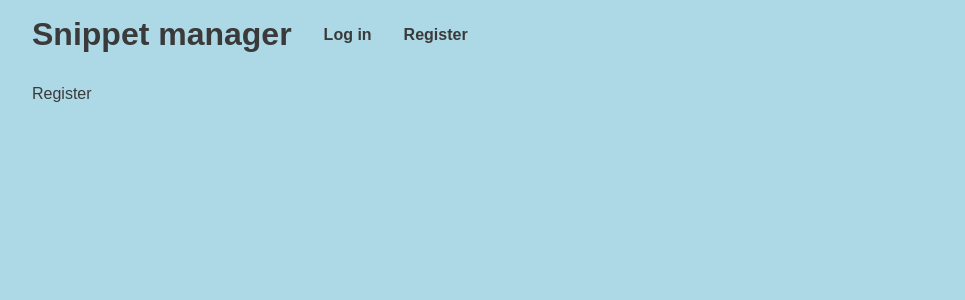
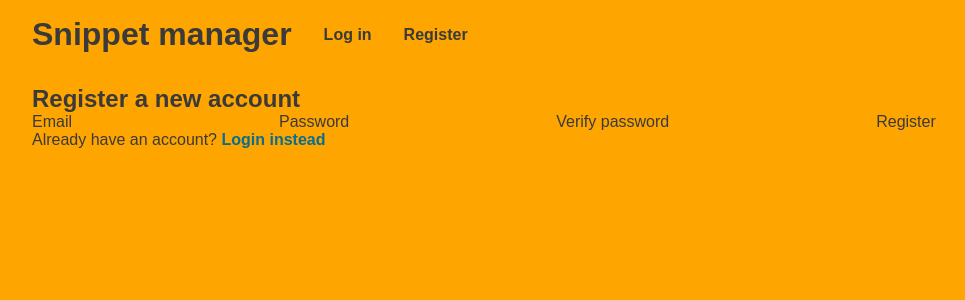
Before and after one commit to polnikovandrey/mern, a React (Create React App) app in the folder client/: page /register in a window 1280 px wide. Shown: the top 300 px of the page, without its empty margins (124-1089 px from the left). Built offline with nearby package versions, Linux system fonts and the light colour scheme.

Commit message:
Snippet Manager Client Implementing user authentication ..1

```diff
--- a/client/src/Router.tsx
+++ b/client/src/Router.tsx
@@ -2,6 +2,8 @@ import React from "react";
 import {BrowserRouter, Route, Switch} from "react-router-dom";
 import Navbar from "./components/misc/Navbar";
 import Home from "./components/home/Home";
+import Register from "./components/auth/Register";
+import Login from "./components/auth/Login";
 
 function Router(): JSX.Element {
 	return (
@@ -11,8 +13,12 @@ function Router(): JSX.Element {
 				<Route exact path="/">
 					<Home/>
 				</Route>
-				<Route path="/login">Login</Route>
-				<Route path="/register">Register</Route>
+				<Route path="/login">
+					<Login/>
+				</Route>
+				<Route path="/register">
+					<Register/>
+				</Route>
 			</Switch>
 		</BrowserRouter>
 	);
--- /dev/null
+++ b/client/src/components/auth/Login.tsx
@@ -0,0 +1,11 @@
+import React from "react";
+
+function Login() {
+	return (
+		<div className="">
+
+		</div>
+	);
+}
+
+export default Login;
--- /dev/null
+++ b/client/src/components/auth/Register.tsx
@@ -0,0 +1,38 @@
+import React, {FormEvent, useState} from "react";
+import {Link} from "react-router-dom";
+import Axios from "axios";
+
+function Register() {
+
+	const [ formEmail, setFormEmail ] = useState('');
+	const [ formPassword, setFormPassword ] = useState('');
+	const [ formPasswordVerify, setFormPasswordVerify ] = useState('');
+
+	async function register(event: FormEvent<HTMLFormElement>) {
+		event.preventDefault();
+		const registerData = {
+			email: formEmail,
+			password: formPassword,
+			passwordVerify: formPasswordVerify
+		};
+		await Axios.post("http://localhost:5000/auth/", registerData);
+	}
+
+	return (
+		<div className="auth-form">
+			<h2>Register a new account</h2>
+			<form onSubmit={register}>
+				<label htmlFor="form-email">Email</label>
+				<input id="form-email" type="email" value={formEmail} onChange={(event) => setFormEmail(event.target.value)}/>
+				<label htmlFor="form-password">Password</label>
+				<input id="form-password" type="password" value={formPassword} onChange={(event) => setFormPassword(event.target.value)}/>
+				<label htmlFor="form-password-verify">Verify password</label>
+				<input id="form-password-verify" type="password" value={formPasswordVerify} onChange={(event) => setFormPasswordVerify(event.target.value)}/>
+				<button type="submit">Register</button>
+				<p>Already have an account? <Link to="/login">Login instead</Link></p>
+			</form>
+		</div>
+	);
+}
+
+export default Register;
--- a/client/src/style/index.scss
+++ b/client/src/style/index.scss
@@ -8,7 +8,8 @@
 }
 
 body {
-  background: var(--primary-color);
+  //background: var(--primary-color);
+  background-color: orange;
   color: var(--text-dark-color);
   font-family: sans-serif;
 }
```
